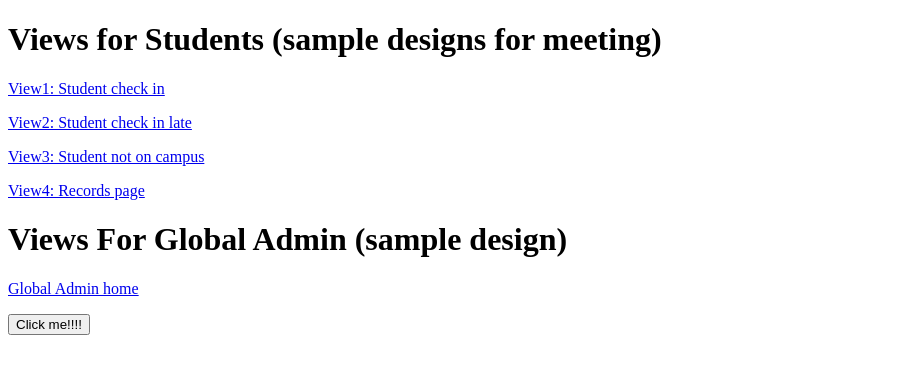
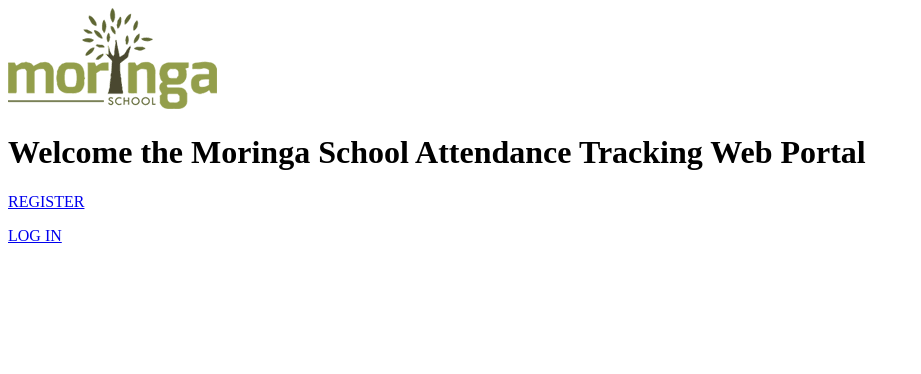
Before and after one commit to sancharz/Moringa_Project, a Django app: page / in a window 1280 px wide. Shown: the top 374 px of the page, without its empty margins (0-921 px from the left). Run offline with Django 3.2, Linux system fonts and the light colour scheme.

Commit message:
made changes to our index html file

```diff
--- a/moringa_main_app/templates/student_view/index.html
+++ b/moringa_main_app/templates/student_view/index.html
@@ -1,28 +1,39 @@
 <!DOCTYPE html>
-<html lang="en">
+<html lang = "en">
     <head>
-        <meta charset="UTF-8">
+        <meta charset = "UTF-8">
         <title>Title</title>
     </head>
+    <!-- insert the logo for moringa school here - sancharz -->
+    <div>
+        <img src = "global_admin/images/logo.png" />
+    </div>
 
     <body>
-        <h1>Views for Students (sample designs for meeting)</h1>
-        <p> <a href="/check_in/">View1: Student check in</a></p>
+        <!-- format this to make it look nicer - sancharz -->
+        <h1> Welcome the Moringa School Attendance Tracking Web Portal </h1>
+
+        <!-- add links to log in and register - sancharz -->
+        <p> <a href = "/registration/signup.html"> REGISTER</a> </p>
+        <p> <a href = "/registration/login.html"> LOG IN</a> </p>
+
+        <!-- this is a little bit irrelevant now so comment out - sancharz -->
+       <!--  <p> <a href="/check_in/">View1: Student check in</a></p>
         <p> <a href="/check_in_late/">View2: Student check in late</a></p>
         <p> <a href="/not_on_campus/">View3: Student not on campus</a></p>
         <p> <a href="/view_record/">View4: Records page</a></p>
 
         <h1>Views For Global Admin (sample design)</h1>
-        <p> <a href="/location_view">Global Admin home</a></p>
-
-        {% for student in students %}
+        <p> <a href="/location_view">Global Admin home</a></p> -->
+        <!-- not sure what this for loop and button is for so comment out- sancharz -->
+        <!-- {% for student in students %}
             {{ student.cohort }}
         {% endfor %}
 
         <form action="/login/" method="post">
             {% csrf_token %}
             <button type="submit" class="btn btn-success btn-lrg">Click me!!!!</button>
-        </form>
+        </form> -->
     </body>
 
 </html>
```
Also changed, not shown: moringa_main_app/migrations/0002_auto_20171119_1949.py (added), 2 other files.
